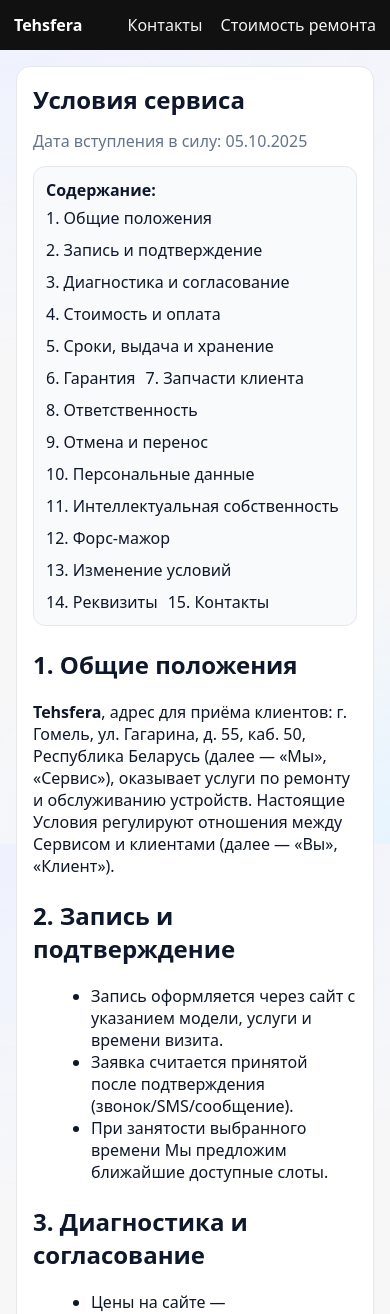
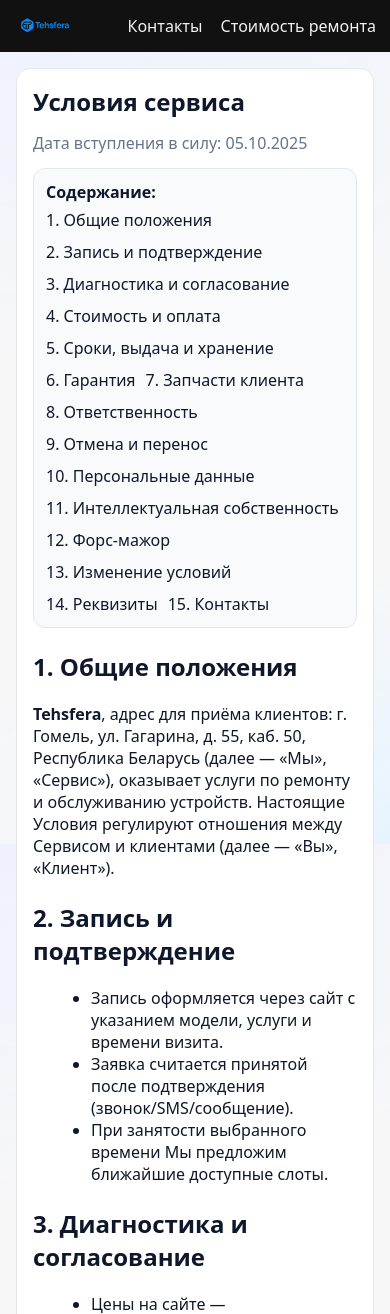
Before and after one commit to yur1on/price_calculator, a Django app: page /terms/ in a window 390 px wide. Shown: the top 1314 px of the page. Run offline with Django 5.2, Linux system fonts and the light colour scheme; some libraries are stand-ins or nearby versions.

Commit message:
дабавлен логотип

```diff
--- a/core/settings.py
+++ b/core/settings.py
@@ -31,9 +31,9 @@ BOOKING_PREP_BUFFER_MIN = 0     # при желании можно менять
 BOOKING_CLEANUP_BUFFER_MIN = 0  # при желании можно менять
 
 # Режим отладки
-# DEBUG = os.getenv("DJANGO_DEBUG", "true").lower() == "true"
+DEBUG = os.getenv("DJANGO_DEBUG", "true").lower() == "true"
 # Режим отладки продакшен
-DEBUG = os.getenv("DJANGO_DEBUG", "false").lower() == "true"
+# DEBUG = os.getenv("DJANGO_DEBUG", "false").lower() == "true"
 
 # Разрешённые хосты
 
--- a/repairs/templates/repairs/base.html
+++ b/repairs/templates/repairs/base.html
@@ -4,21 +4,30 @@
 <head>
   <meta charset="utf-8">
   <meta name="viewport" content="width=device-width,initial-scale=1">
-  <!-- Font Awesome CDN -->
-  <link rel="stylesheet" href="https://cdnjs.cloudflare.com/ajax/libs/font-awesome/6.6.0/css/all.min.css" integrity="sha512-Kc323vGBEqzTmouAECnVceyQqyqdsSiqLQISBL29aUW4U/M7pSPA/gEUZQqv1cwx4OnYxTxvA5u3uJLD7GcsdQ==" crossorigin="anonymous" referrerpolicy="no-referrer" />
-  <!-- Локальный fallback для Font Awesome -->
-  <link rel="stylesheet" href="{% static 'fonts/fontawesome/css/all.min.css' %}" onload="this.media='all'" onerror="this.href='https://cdnjs.cloudflare.com/ajax/libs/font-awesome/6.6.0/css/all.min.css';">
+
+  <!-- Font Awesome -->
+  <link rel="stylesheet" href="https://cdnjs.cloudflare.com/ajax/libs/font-awesome/6.6.0/css/all.min.css" crossorigin="anonymous">
+
+  <!-- Favicon -->
+  <link rel="icon" type="image/x-icon" href="{% static 'favicon.ico' %}">
+
   <title>{% block title %}Ремонт телефонов{% endblock %}</title>
   <style>
     :root {
-      --container: 1200px; /* ← было 1000px */
+      --container: 1200px;
       --gap: 16px;
       --radius: 14px;
       --ink: #0f172a;
       --muted: #64748b;
       --brd: #e5e7eb;
       --brd2: #cbd5e1;
+
+      /* Шапка и логотип */
+      --header-h: 56px;   /* фиксированная высота «полосы» шапки */
+      --logo-h: 124px;     /* фактическая высота картинки (крупнее шапки) */
+      --logo-up: 10px;    /* насколько лого выходит вверх/вниз */
     }
+
     * { box-sizing: border-box; }
 
     /* Фон: mesh */
@@ -37,12 +46,26 @@
 
     /* Шапка */
     header { background: #111; color: #fff; }
-    .wrap { max-width: var(--container); margin: 0 auto; padding: 14px 20px; }
-    header .row { display: flex; justify-content: space-between; align-items: center; gap: 12px; }
+    .wrap { max-width: var(--container); margin: 0 auto; padding: 0 20px; }
+    header .row {
+      display: flex; justify-content: space-between; align-items: center; gap: 12px;
+      height: var(--header-h);              /* фиксируем высоту шапки */
+      overflow: visible;                    /* позволяем лого «выглядывать» */
+    }
     header a { color: #fff; text-decoration: none; }
     header nav a { opacity: .95; }
     header nav a + a { margin-left: 14px; }
     header nav a:hover { opacity: 1; text-decoration: underline; }
+
+    /* Лого: больше полосы, «выпуск» за границы шапки */
+    header .brand { display:inline-flex; align-items:center; height: var(--header-h); }
+    header .brand img{
+      display:block;
+      height: var(--logo-h);
+      width:auto;
+      margin-top: calc(var(--logo-up) * -1);
+      margin-bottom: calc(var(--logo-up) * -1);
+    }
 
     /* Контент */
     main { max-width: var(--container); margin: 0 auto; padding: 20px; }
@@ -63,7 +86,13 @@
     .messages li { background: #f1f5f9; border: 1px solid #e2e8f0; color: #0f172a; padding: 8px 10px; border-radius: 8px; margin-bottom: 8px; }
 
     /* Подвал */
-    footer { background: #0b1220; color: #cbd5e1; margin-top: 28px; }
+   footer {
+  background: #0b1220;
+  color: #cbd5e1;
+  margin-top: 40px;
+  padding: 20px 0 20px; /* ✅ Добавлено — отступы сверху и снизу */
+}
+
     footer .grid { display: grid; gap: 18px; grid-template-columns: 1.2fr 1fr 1fr; }
     footer h4 { margin: 0 0 10px; font-size: 14px; color: #e2e8f0; letter-spacing: .02em; }
     footer p, footer li, footer a { font-size: 14px; line-height: 1.6; }
@@ -75,7 +104,7 @@
       display: flex; justify-content: space-between; align-items: center; gap: 12px; font-size: 12px; color: #94a3b8;
     }
 
-    /* Соц-иконки: Instagram и TikTok */
+    /* Соц-иконки */
     footer .social { display: flex; gap: 12px; align-items: center; flex-wrap: wrap; }
     footer .social a {
       display: inline-flex; align-items: center; justify-content: center;
@@ -89,19 +118,20 @@
       font-family: "Font Awesome 6 Brands";
       font-weight: 400;
     }
-
-    /* Instagram */
     footer .social a.ig i { color: #d6249f; }
     footer .social a.ig:hover i { color: #e1306c; }
-
-    /* TikTok */
     footer .social a.tt i { color: #69C9D0; }
     footer .social a.tt:hover i { color: #EE1D52; }
 
-    /* Медиа-запросы */
+    /* Медиа */
     @media (max-width: 820px) { footer .grid { grid-template-columns: 1fr 1fr; } }
     @media (max-width: 560px) {
-      .wrap { padding: 14px; }
+      :root{
+        --header-h: 52px;
+        --logo-h: 64px;
+        --logo-up: 6px;
+      }
+      .wrap { padding: 0 14px; }
       main { padding: 16px; }
       footer .grid { grid-template-columns: 1fr; }
       .f-bottom { flex-direction: column; align-items: flex-start; }
@@ -112,7 +142,11 @@
   <header>
     <div class="wrap">
       <div class="row">
-        <a href="{% url 'repairs:brand_list' %}"><strong>Tehsfera</strong></a>
+        <a class="brand" href="{% url 'repairs:brand_list' %}" aria-label="Tehsfera — на главную">
+          <img
+            src="{% static 'img/tehsfera-logo.png' %}"
+            alt="Tehsfera" loading="eager" decoding="async">
+        </a>
         <nav>
           <a href="{% url 'repairs:contacts' %}">Контакты</a>
           <a href="{% url 'repairs:brand_list' %}">Стоимость ремонта</a>
@@ -142,7 +176,7 @@
       <div class="grid">
         <section>
           <h4>Tehsfera</h4>
-          <p class="small" style="margin:0 0 10px">Ремонтируем смартфоны, планшеты и смарт-часы.</p>
+          <p class="small" style="margin:0 0 10px">Ремонтируем смартфоны, планшеты, смарт-часы.</p>
           <div class="social">
             <a class="ig" href="https://www.instagram.com/tehsfera_gomel" target="_blank" rel="noopener" title="Instagram: @tehsfera_gomel" aria-label="Instagram">
               <i class="fa-brands fa-instagram"></i>
```
Also changed, not shown: static/favicon.ico (added), static/img/tehsfera-logo.png (added).
